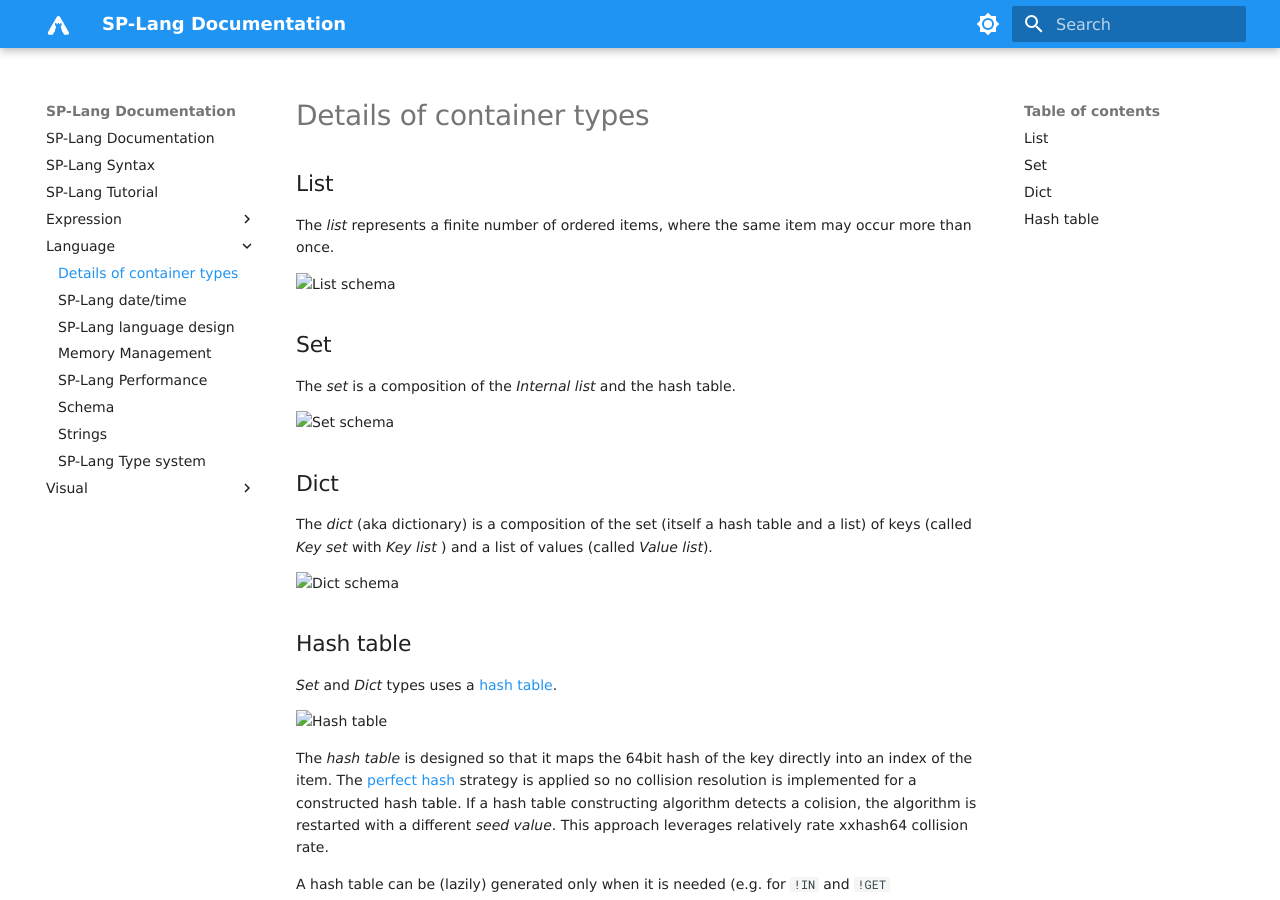
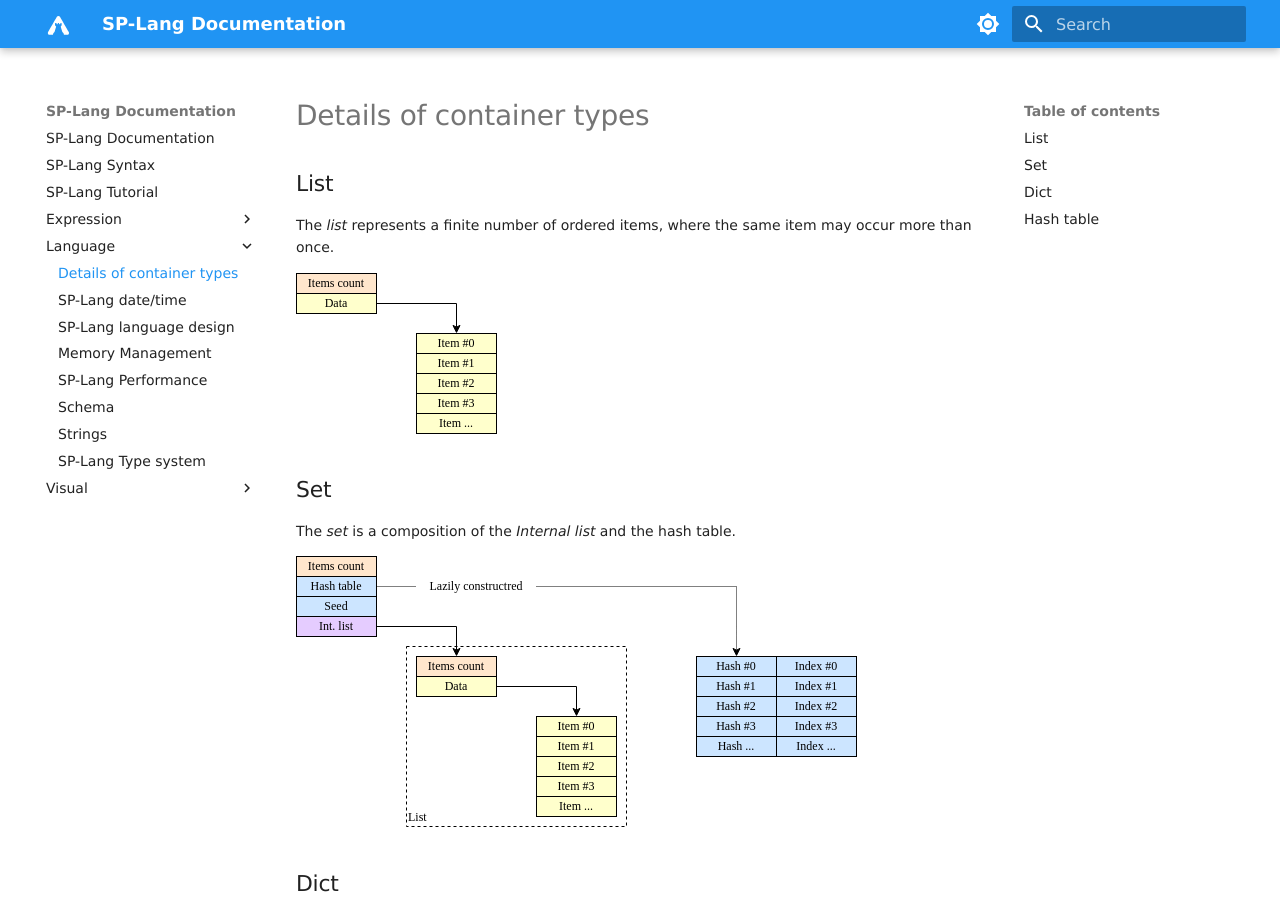
Before and after one commit to TeskaLabs/splang-docs, an MkDocs documentation site: the page built from docs/language/container-types.md, in a window 1280 px wide and 900 px high. Built offline with MkDocs 1.6.1 and Material for MkDocs 9.7.7, drawn with Linux system fonts in a browser that asks for light colours; some web fonts are replaced.

Commit message:
Corrects paths to images

```diff
--- a/docs/language/container-types.md
+++ b/docs/language/container-types.md
@@ -8,28 +8,28 @@ title: Details of container types
 
 The *list* represents a finite number of ordered items, where the same item may occur more than once.
 
-<img src = "container-types-list.svg" alt="List schema"/>
+<img src="../container-types-list.svg" alt="List schema"/>
 
 
 ## Set
 
 The *set* is a composition of the *Internal list* and the hash table.
 
-<img src = "container-types-set.svg" alt="Set schema"/>
+<img src="../container-types-set.svg" alt="Set schema"/>
 
 
 ## Dict
 
 The *dict* (aka dictionary) is a composition of the set (itself a hash table and a list) of keys (called *Key set* with *Key list* ) and a list of values (called *Value list*).
 
-<img src = "container-types-dict.svg" alt="Dict schema"/>
+<img src="../container-types-dict.svg" alt="Dict schema"/>
 
 
 ## Hash table
 
 *Set* and *Dict* types uses a [hash table](https://en.wikipedia.org/wiki/Hash_table).
 
-<img src = "container-types-hashtable.svg" alt="Hash table"/>
+<img src="../container-types-hashtable.svg" alt="Hash table"/>
 
 The *hash table* is designed so that it maps the 64bit hash of the key directly into an index of the item.
 The [perfect hash](https://en.wikipedia.org/wiki/Perfect_hash_function) strategy is applied so no collision resolution is implemented for a constructed hash table.
```
Also changed, not shown: docs/language/date-time.md (+2 -2 lines), docs/language/memory.md (+1 -1 lines), docs/visual/intro.md (+1 -1 lines).
